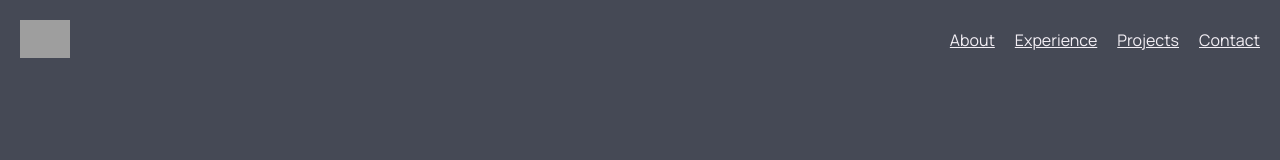
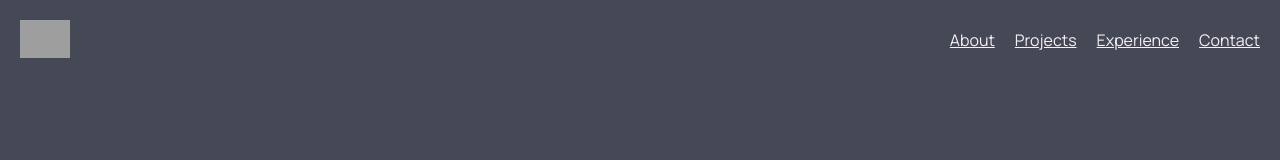
Before and after one commit to Singhmansingh/react-portfolio, a React (Vite) app: page / in a window 1280 px wide. Shown: the top 160 px of the page. Built offline with nearby package versions, Linux system fonts and the light colour scheme; no server answers; grey boxes are pictures that could not be loaded; a web font is replaced by a local one.

Commit message:
switched projects and experience

```diff
--- a/src/App.jsx
+++ b/src/App.jsx
@@ -22,17 +22,18 @@ function App() {
 
     },
     {
+      title: "Projects",
+      id:"projects",
+      element: function () { return <Projects id={this.id}/> }
+
+    },
+    {
       title: "Experience",
       id:"experience",
       element: function () { return <Experience id={this.id}/> }
 
     },
-    {
-      title: "Projects",
-      id:"projects",
-      element: function () { return <Projects id={this.id}/> }
 
-    },
     {
       title: "Contact",
       id:"contact",
```
